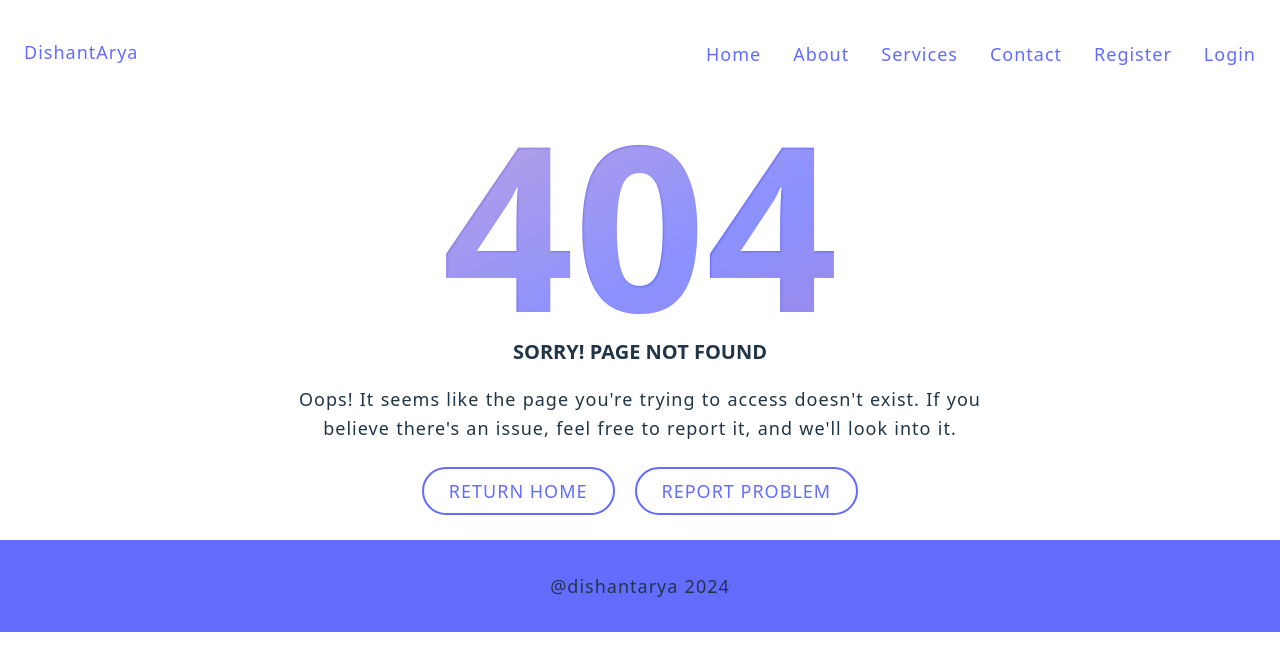
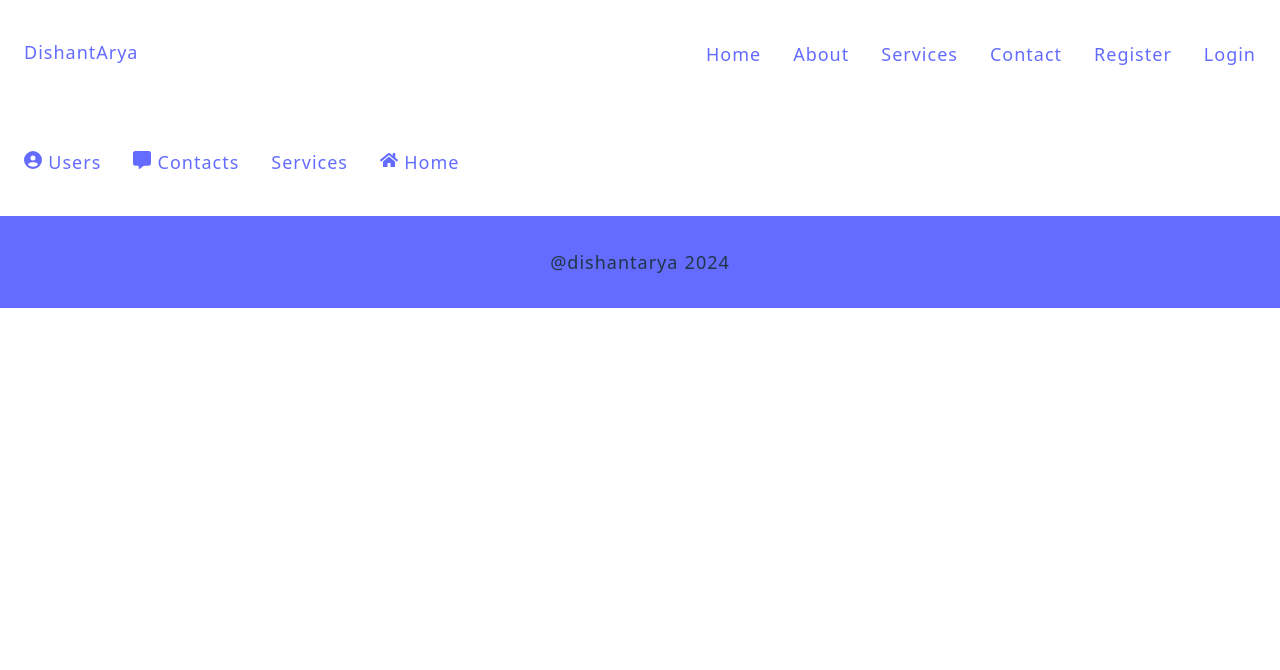
Before and after one commit to aryadishant414/MERN_BASE_2024, a React (Vite) app in the folder client/: page /admin in a window 1280 px wide. Shown: the top 670 px of the page. Built offline with nearby package versions, Linux system fonts and the light colour scheme; no server answers.

Commit message:
Building Admin Page Layouts 👉 Nested Admin Routes & Outlet || Navbar with React Icons

```diff
--- a/client/package.json
+++ b/client/package.json
@@ -12,6 +12,7 @@
   "dependencies": {
     "react": "^18.3.1",
     "react-dom": "^18.3.1",
+    "react-icons": "^5.3.0",
     "react-router-dom": "^6.26.2",
     "react-toastify": "^10.0.5"
   },
--- a/client/src/App.jsx
+++ b/client/src/App.jsx
@@ -10,6 +10,9 @@
 import { Footer } from "./components/Footer/Footer.jsx";
 import { AuthProvider } from "./store/Auth.jsx";
 import { LogoutPage } from './pages/LogoutPage.jsx';
+import { AdminLayout } from "./components/layouts/Admin-Layout.jsx";
+import { AdminUsers } from "./pages/Admin-Users.jsx";
+import { AdminContacts } from "./pages/Admin-Contacts.jsx";
 
 const App = () => {
   return (
@@ -17,6 +20,8 @@
       <AuthProvider>
         <BrowserRouter>
           <Navbar />
+
+          {/*Routing */}
           <Routes>
             <Route path="/" element={<HomePage />} />
             <Route path="/about" element={<AboutPage />} />
@@ -26,7 +31,17 @@
             <Route path="/login" element={<LoginPage />} />
             <Route path="/logout" element={<LogoutPage />} />
             <Route path="*" element={<PageNotFound />} />
+
+            {/* Nested Routing */}
+            <Route path="/admin" element={<AdminLayout />}>
+            <Route path="users" element={<AdminUsers />}/>
+            <Route path="contacts" element={<AdminContacts />}/>
+            </Route>
+
+
           </Routes>
+
+
           <Footer />
         </BrowserRouter>
       </AuthProvider>
--- /dev/null
+++ b/client/src/components/layouts/Admin-Layout.jsx
@@ -0,0 +1,26 @@
+import { NavLink, Outlet } from "react-router-dom";
+import { FaCircleUser, FaMessage } from "react-icons/fa6";
+import { FaHome } from "react-icons/fa";
+
+
+
+export const AdminLayout = () => {
+    return (
+        <>
+            <header>
+                <div className="container">
+                    <nav>
+                        <ul>
+                            <li> <NavLink to="/admin/users"> <FaCircleUser /> Users</NavLink> </li>
+                            <li><NavLink to="/admin/contacts"> <FaMessage /> Contacts</NavLink> </li>
+                            <li><NavLink to="/service">Services</NavLink> </li>
+                            <li><NavLink to="/"> <FaHome /> Home</NavLink> </li>
+                        </ul>
+                    </nav>
+                </div>
+            </header>
+            <Outlet />
+
+        </>
+    )
+}
--- /dev/null
+++ b/client/src/pages/Admin-Contacts.jsx
@@ -0,0 +1,9 @@
+export const AdminContacts = () => {
+    return (
+        <>
+            <h1>
+                Welcome to Admin Contacts
+            </h1>
+        </>
+    )
+}
--- /dev/null
+++ b/client/src/pages/Admin-Users.jsx
@@ -0,0 +1,7 @@
+export const AdminUsers = () => {
+    return (
+        <>
+            <h1>Welcome to Admin Users</h1>
+        </>
+    )
+}
```
Also changed, not shown: 1 other file (tests, documents, lock files or other folders).
